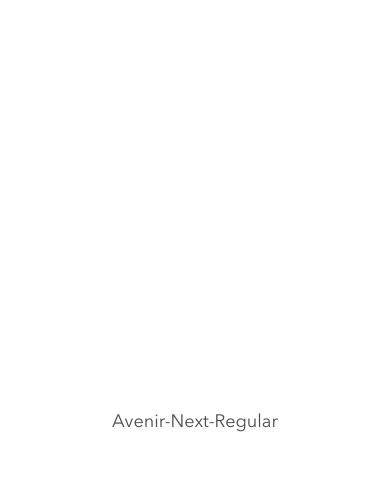
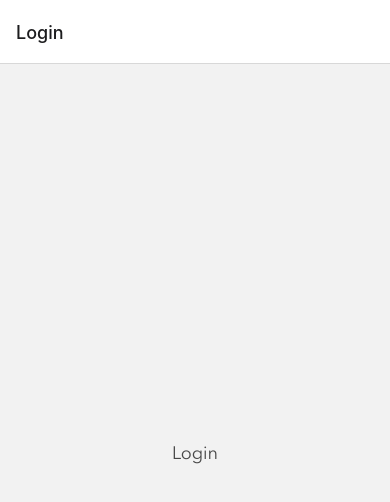
Before and after one commit to guilherme-ferraz1/wealth-manager, a React Native app: screen / in a window 390 px wide. Shown: the top 502 px of the page. Built offline with nearby package versions, Linux system fonts and the light colour scheme.

Commit message:
feat: create navigators

```diff
--- a/App.tsx
+++ b/App.tsx
@@ -1,9 +1,10 @@
 /* eslint-disable global-require */
 import React from 'react';
-import { View } from 'react-native';
+import { SafeAreaView } from 'react-native';
 import { useFonts } from 'expo-font';
 import AppLoading from 'expo-app-loading';
-import Text from './src/components/atoms/Text';
+import { NavigationContainer } from '@react-navigation/native';
+import { RootNavigator } from './src/navigators';
 
 export default function App(): JSX.Element {
   const [fontsLoaded] = useFonts({
@@ -15,8 +16,10 @@ export default function App(): JSX.Element {
     return <AppLoading />;
   }
   return (
-    <View style={{ flex: 1, justifyContent: 'center', alignItems: 'center' }}>
-      <Text>Avenir-Next-Regular</Text>
-    </View>
+    <SafeAreaView style={{ flex: 1 }}>
+      <NavigationContainer>
+        <RootNavigator />
+      </NavigationContainer>
+    </SafeAreaView>
   );
 }
--- /dev/null
+++ b/src/navigators/app-navigator.tsx
@@ -0,0 +1,15 @@
+import React from 'react';
+import { createBottomTabNavigator } from '@react-navigation/bottom-tabs';
+import HomeScreen from '../scenes/home';
+import SettingsScreen from '../scenes/settings';
+
+const Tab = createBottomTabNavigator();
+
+export const AppNavigator = (): JSX.Element => {
+  return (
+    <Tab.Navigator>
+      <Tab.Screen name="Home" component={HomeScreen} />
+      <Tab.Screen name="Settings" component={SettingsScreen} />
+    </Tab.Navigator>
+  );
+};
--- /dev/null
+++ b/src/navigators/auth-navigator.tsx
@@ -0,0 +1,13 @@
+import React from 'react';
+import { createNativeStackNavigator } from '@react-navigation/native-stack';
+import LoginScreen from '../scenes/login';
+
+const Stack = createNativeStackNavigator();
+
+export const AuthNavigator = (): JSX.Element => {
+  return (
+    <Stack.Navigator initialRouteName="Login">
+      <Stack.Screen name="Login" component={LoginScreen} />
+    </Stack.Navigator>
+  );
+};
--- /dev/null
+++ b/src/navigators/index.tsx
@@ -0,0 +1,8 @@
+import React from 'react';
+import { AuthNavigator } from './auth-navigator';
+import { AppNavigator } from './app-navigator';
+
+export const RootNavigator = (): JSX.Element => {
+  const isLoggedIn = true;
+  return <>{isLoggedIn ? <AuthNavigator /> : <AppNavigator />}</>;
+};
```
Also changed, not shown: src/navigators/index.ts (deleted), src/scenes/index.ts (deleted).
